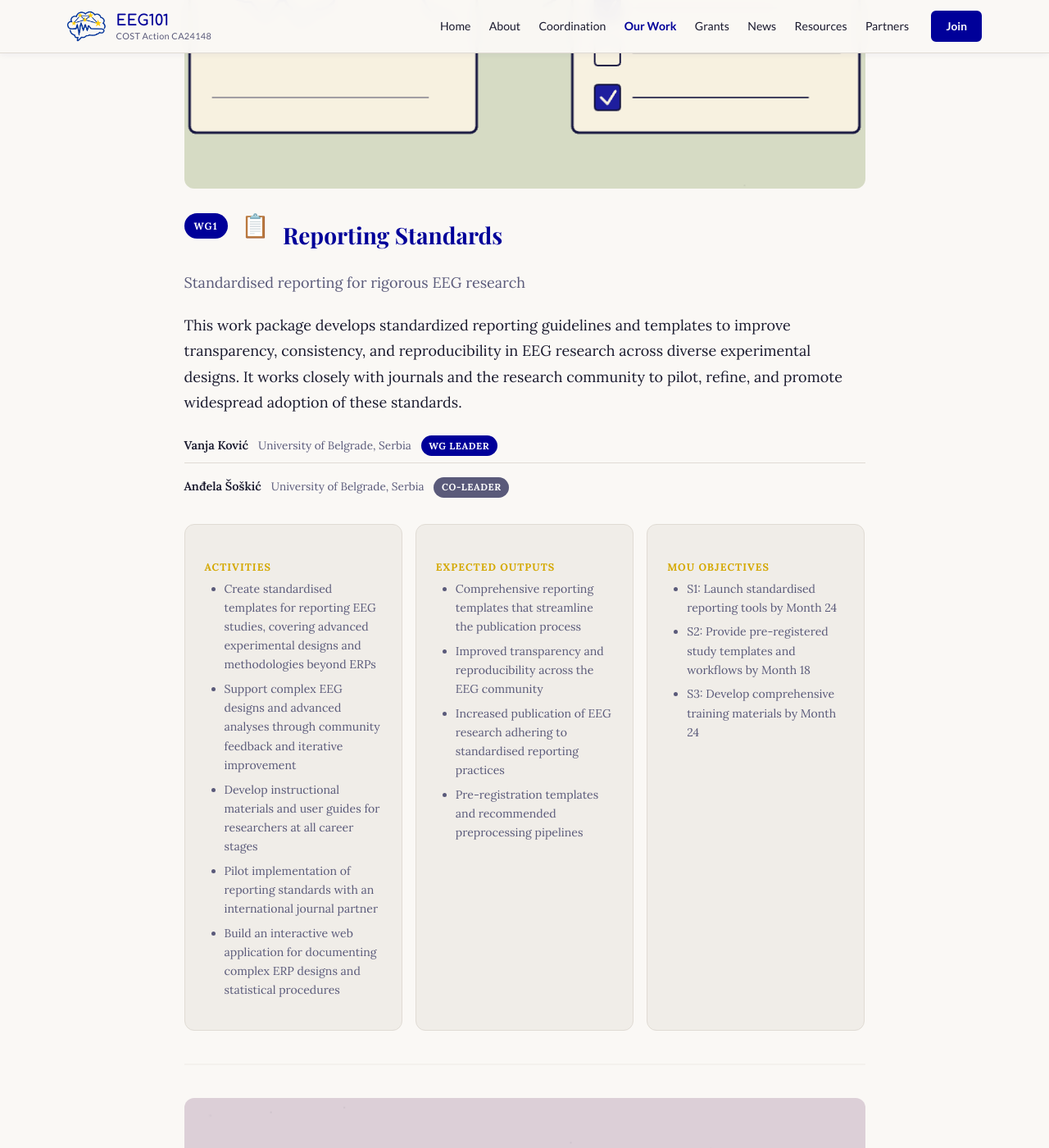
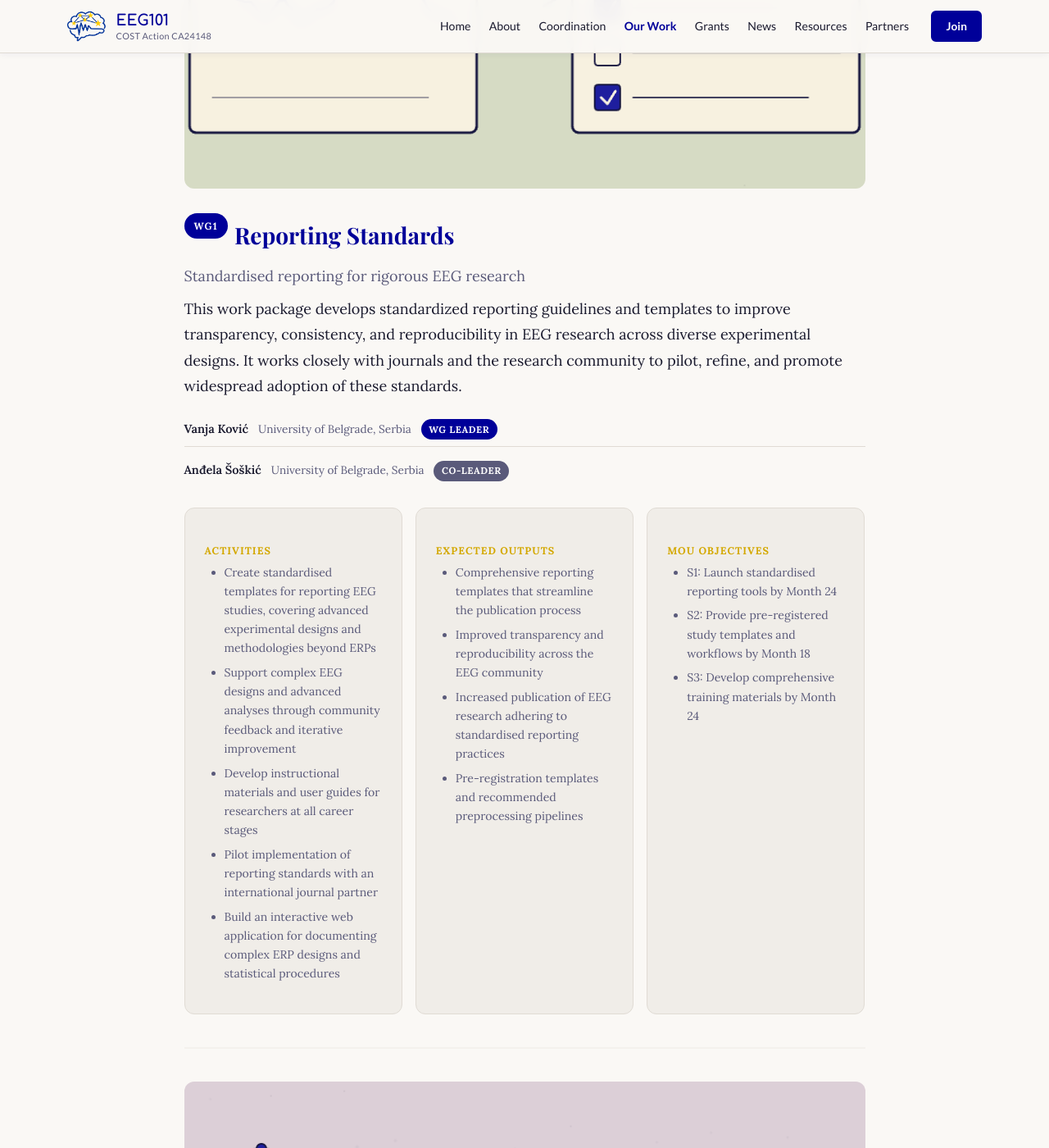
Before and after one commit to mcvinding/website-1, a Jekyll site: the page built from working-groups.md, in a window 1280 px wide and 1400 px high, scrolled down 681 px. Shown: the whole window at 82% size. Built offline with Jekyll 4.4.1, drawn with Linux system fonts in a browser that asks for light colours.

Commit message:
Polish WG page: remove emoji icons, tighten WG header gap, fix activity card image gap with aspect-ratio

```diff
--- a/assets/css/style.css
+++ b/assets/css/style.css
@@ -786,8 +786,8 @@ strong { font-weight: 600; }
 .wg-section__header {
   display: flex;
   align-items: center;
-  gap: 1rem;
-  margin-bottom: 1.25rem;
+  gap: 0.5rem;
+  margin-bottom: 0.5rem;
   flex-wrap: wrap;
 }
 .wg-section__number {
@@ -800,7 +800,6 @@ strong { font-weight: 600; }
   padding: 0.3rem 0.75rem;
   border-radius: 100px;
 }
-.wg-section__icon { font-size: 1.75rem; }
 .wg-section__title { font-family: var(--font-heading); font-size: var(--step-2); font-weight: 700; margin: 0; color: var(--color-primary); }
 .wg-section__tagline { font-size: var(--step-0); color: var(--color-text-muted); margin: 0; flex-basis: 100%; }
 .wg-section__thumb { overflow: hidden; border-radius: var(--radius); margin-bottom: 0.5rem; aspect-ratio: 16/9; }
@@ -816,8 +815,8 @@ strong { font-weight: 600; }
   height: 100%;
   box-shadow: var(--shadow-sm);
 }
-.activity-card__thumb { margin: -1.5rem -1.5rem 0.5rem; border-radius: var(--radius) var(--radius) 0 0; overflow: hidden; }
-.activity-card__thumb img { width: 100%; height: 140px; object-fit: cover; display: block; }
+.activity-card__thumb { margin: -1.5rem -1.5rem 0; border-radius: var(--radius) var(--radius) 0 0; overflow: hidden; aspect-ratio: 16/9; }
+.activity-card__thumb img { width: 100%; height: 100%; object-fit: cover; display: block; }
 .activity-card__icon { font-size: 1.75rem; margin-bottom: 0.75rem; display: block; }
 .activity-card__title { font-family: var(--font-heading); font-size: var(--step-1); font-weight: 700; color: var(--color-text); margin-top: 0; margin-bottom: 0.25rem; }
 .activity-card__tagline { font-size: 0.82rem; font-weight: 600; color: var(--color-gold-dark); margin-bottom: 0.6rem; }
--- a/working-groups.md
+++ b/working-groups.md
@@ -21,7 +21,6 @@ EEG101's scientific programme is organised into three Working Groups, each addre
 {% endif %}
 <div class="wg-section__header">
 <span class="wg-section__number">WG{{ wg.number }}</span>
-<span class="wg-section__icon" aria-hidden="true">{{ wg.icon }}</span>
 <h2 class="wg-section__title">{{ wg.title }}</h2>
 <p class="wg-section__tagline">{{ wg.tagline }}</p>
 </div>
```
